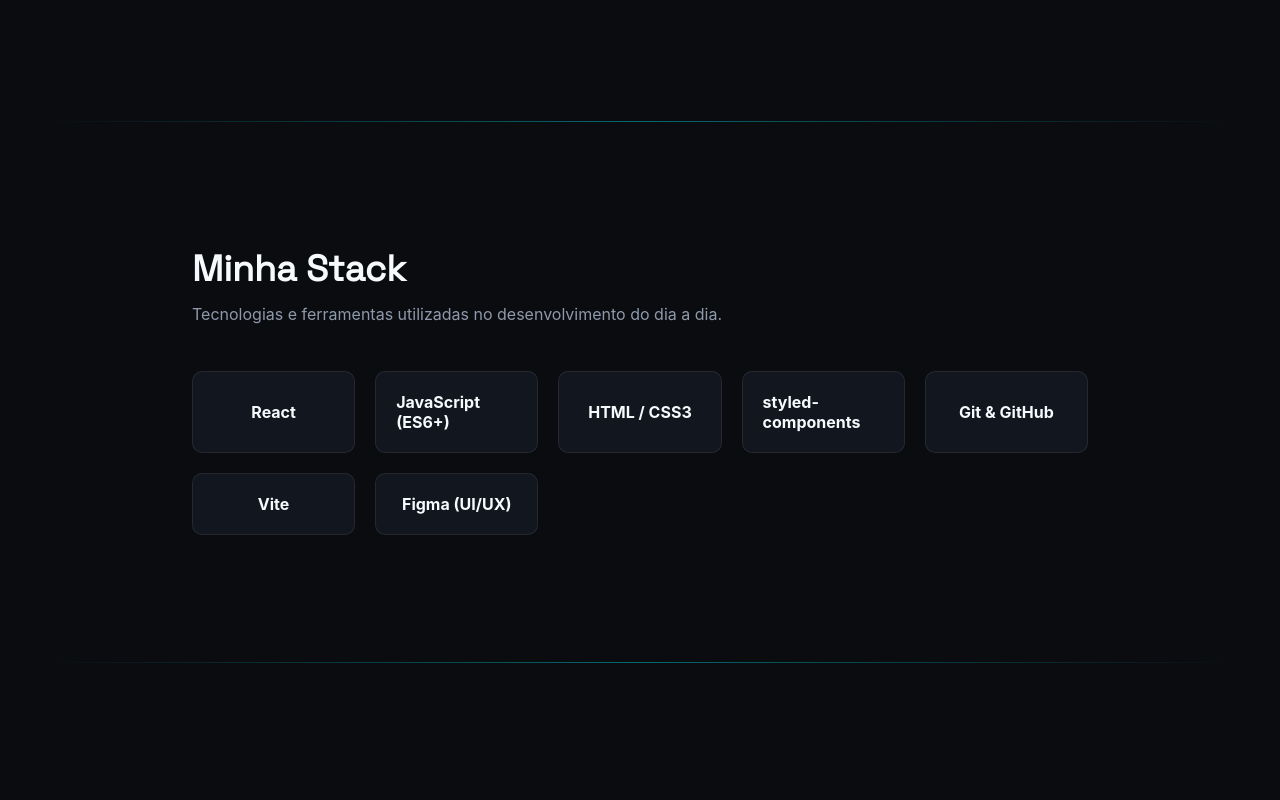
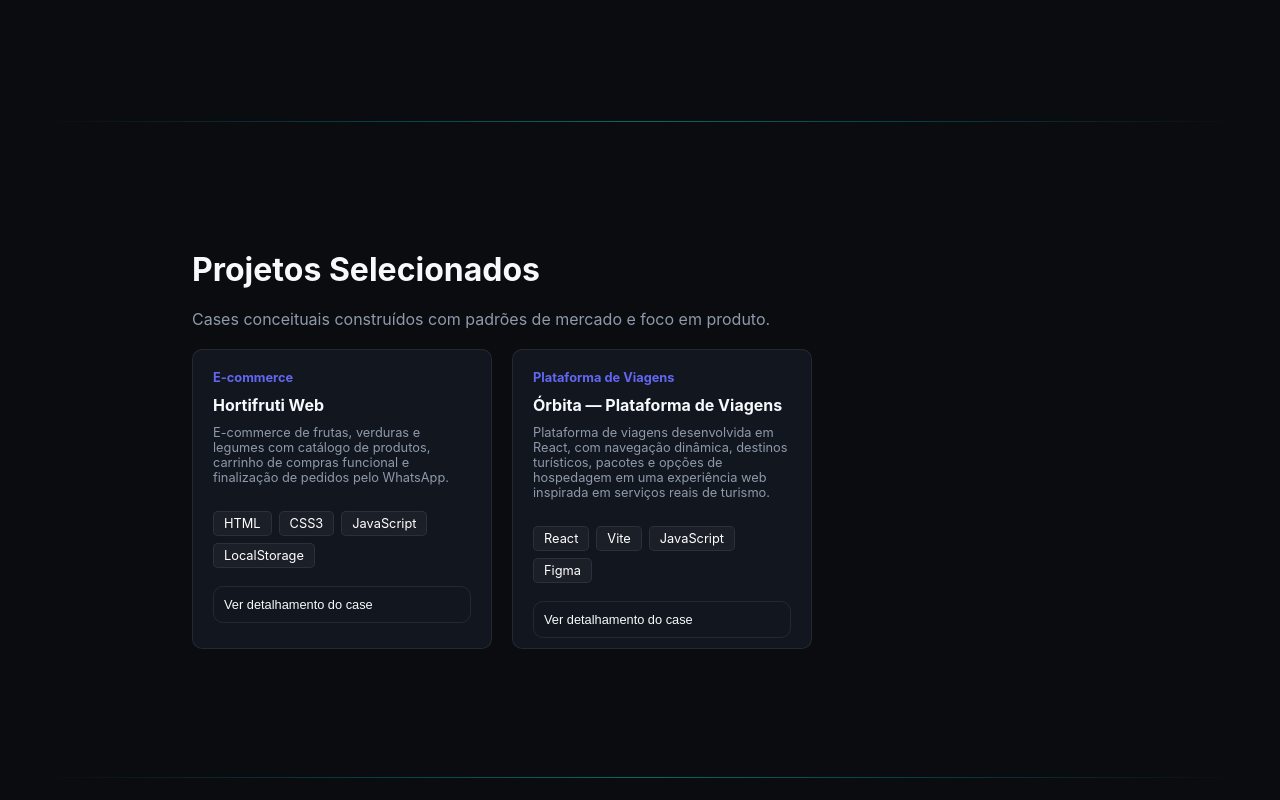
Before and after one commit to leocodes-al/leocodes-web, a React (Vite) app: page / in a window 1280 px wide. Shown: the part 1780-2580 px from the top of the page. Built offline with nearby package versions, Linux system fonts and the light colour scheme.

Commit message:
refactor: atualiza pagina projects

```diff
--- a/src/App.jsx
+++ b/src/App.jsx
@@ -10,6 +10,7 @@
 import Education from './components/Education/index'
 import Contact from './components/Contact/index'
 import Footer from './components/Footer/index'
+import Project from './components/Projects/index'
 
 
 function App() {
@@ -26,6 +27,11 @@
 
       <div id="about">
         <About />
+      </div>
+      <Divider />
+
+      <div id="projects">
+        <Project />
       </div>
       <Divider />
 
```
